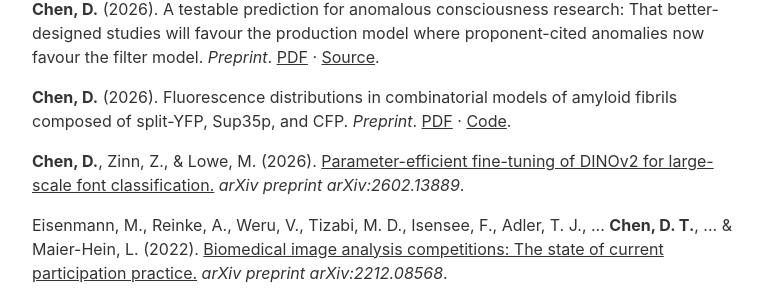
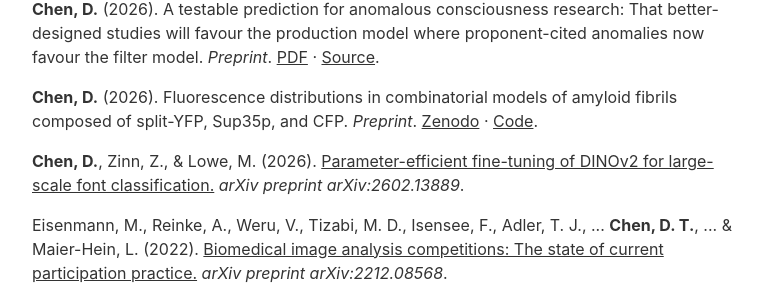
Before and after one commit to danielchen0/danielchen0.github.io, a Jekyll site: the page built from research.markdown, in a window 1280 px wide. Shown: the part 480-784 px from the top of the page, without its empty margins (258-1020 px from the left). Built offline with Jekyll 4.4.1, drawn with Linux system fonts in a browser that asks for light colours.

Commit message:
Link Amyloids Zenodo record

```diff
--- a/research.markdown
+++ b/research.markdown
@@ -31,7 +31,7 @@
 </p>
 
 <p>
-    <b>Chen, D.</b> (2026). Fluorescence distributions in combinatorial models of amyloid fibrils composed of split-YFP, Sup35p, and CFP. <i>Preprint</i>. <a href='/papers/amyloids.pdf' target='_blank'>PDF</a> &middot; <a href='https://github.com/danielchen0/amyloids' target='_blank'>Code</a>.
+    <b>Chen, D.</b> (2026). Fluorescence distributions in combinatorial models of amyloid fibrils composed of split-YFP, Sup35p, and CFP. <i>Preprint</i>. <a href='https://doi.org/10.5281/zenodo.22209597' target='_blank'>Zenodo</a> &middot; <a href='https://github.com/danielchen0/amyloids' target='_blank'>Code</a>.
 </p>
 
 <p>
```
